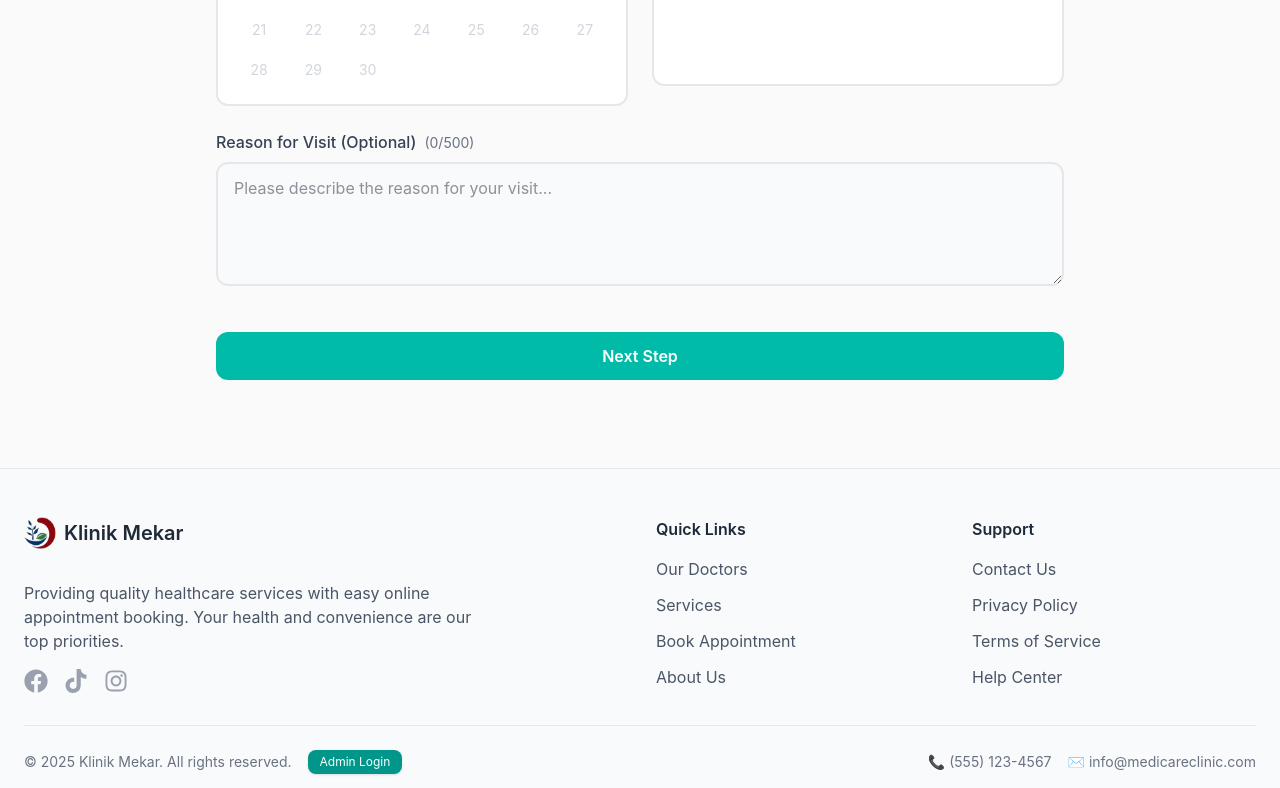
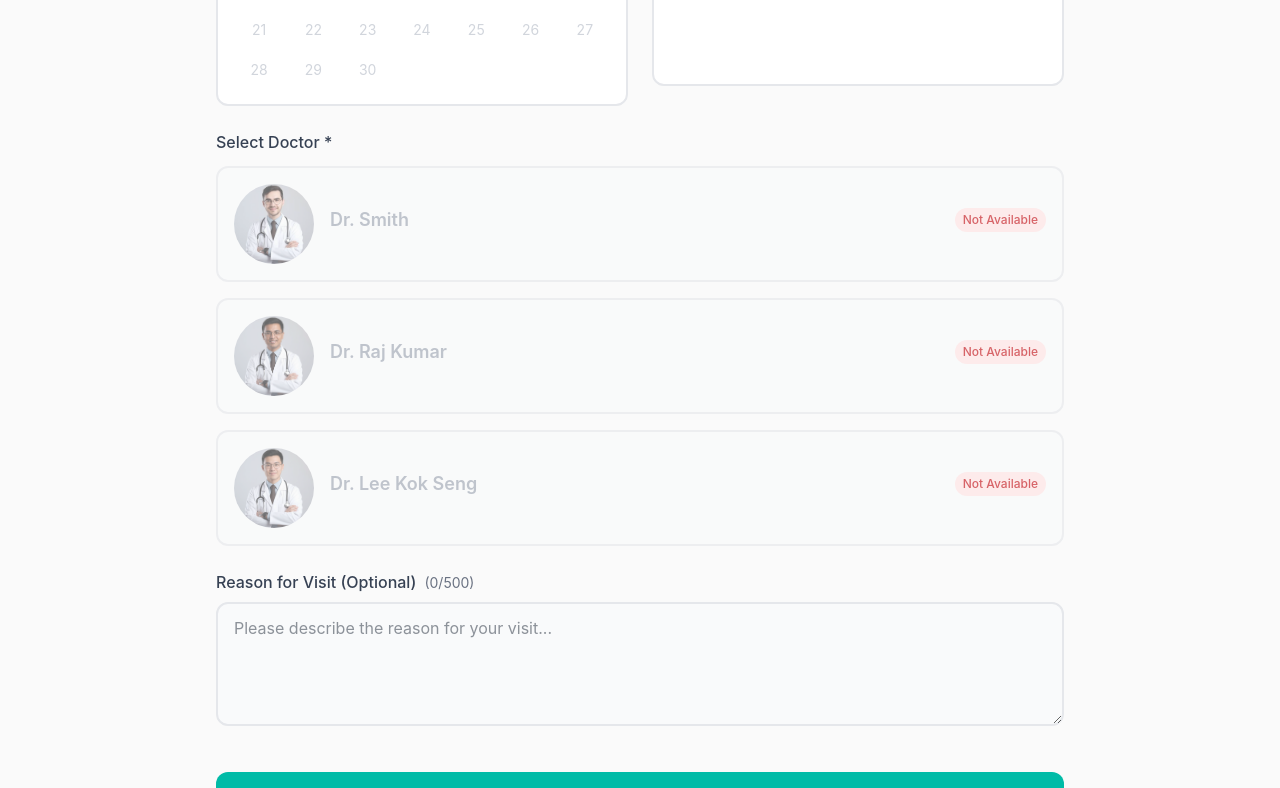
Before and after one commit to Hero2l/Clinic-System-2025, a Next.js app in the folder clinic-booking/: page /book-appointment in a window 1280 px wide. Shown: the part 580-1368 px from the top of the page. Built offline with nearby package versions, Linux system fonts and the light colour scheme.

Commit message:
Add doctor section

```diff
--- a/clinic-booking/src/components/booking/steps/StepAppointment.tsx
+++ b/clinic-booking/src/components/booking/steps/StepAppointment.tsx
@@ -1,7 +1,7 @@
 "use client";
 import { useState } from "react";
 import { useBooking } from "@/context/BookingContext";
-import type { BookingForm } from "@/lib/validation";
+import Image from "next/image";
 
 // Mock data for available time slots by date
 const mockAvailableSlots = {
@@ -21,6 +21,40 @@ const bookedSlots = {
   "2025-10-16": ["09:00", "14:30"],
   "2025-10-17": ["10:00", "15:00"],
 };
+
+// Mock data for doctors
+const mockDoctors = [
+  {
+    id: "dr1",
+    name: "Dr. Smith",
+    image: "/images/doctors/smith.jpg",
+    unavailableSlots: {
+      "2025-10-15": ["09:00", "14:00"],
+      "2025-10-16": ["11:00", "13:30"],
+      "2025-10-17": ["09:30", "14:30"]
+    }
+  },
+  {
+    id: "dr2",
+    name: "Dr. Raj Kumar",
+    image: "/images/doctors/raj.jpg",
+    unavailableSlots: {
+      "2025-10-15": ["10:30", "15:30"],
+      "2025-10-17": ["11:30", "16:30"],
+      "2025-10-21": ["09:00", "15:00"]
+    }
+  },
+  {
+    id: "dr3",
+    name: "Dr. Lee Kok Seng",
+    image: "/images/doctors/lee.jpg",
+    unavailableSlots: {
+      "2025-10-16": ["08:30", "16:00"],
+      "2025-10-18": ["10:00", "15:00"],
+      "2025-10-22": ["10:30", "14:00"]
+    }
+  }
+];
 
 interface CalendarProps {
   selectedDate: string;
@@ -89,13 +123,12 @@ const Calendar = ({ selectedDate, onDateSelect, availableDates }: CalendarProps)
               type="button"
               onClick={() => available && onDateSelect(formatDate(day))}
               disabled={!available}
-              className={`p-2 text-sm rounded-lg transition-all duration-200 ${
-                selected
+              className={`p-2 text-sm rounded-lg transition-all duration-200 ${selected
                   ? "bg-teal-500 text-white font-semibold"
                   : available
                     ? "hover:bg-teal-100 text-gray-700"
                     : "text-gray-300 cursor-not-allowed"
-              }`}
+                }`}
               aria-label={`${available ? 'Select' : 'Unavailable'} ${monthNames[currentMonth]} ${day}, ${currentYear}`}
             >
               {day}
@@ -145,17 +178,94 @@ const TimeSlots = ({ selectedDate, selectedTime, onTimeSelect }: TimeSlotsProps)
             type="button"
             onClick={() => !isBooked && onTimeSelect(time)}
             disabled={isBooked}
-            className={`p-3 rounded-lg border-2 text-sm font-medium transition-all duration-200 ${
-              isSelected
+            className={`p-3 rounded-lg border-2 text-sm font-medium transition-all duration-200 ${isSelected
                 ? "bg-teal-500 text-white border-teal-500"
                 : isBooked
                   ? "bg-gray-100 text-gray-400 border-gray-200 cursor-not-allowed"
                   : "bg-white text-gray-700 border-gray-200 hover:border-teal-300 hover:bg-teal-50"
-            }`}
+              }`}
             aria-label={`${isBooked ? 'Unavailable' : isSelected ? 'Selected' : 'Available'} time slot at ${time}`}
           >
             {time}
             {isBooked && <span className="block text-xs mt-1">Booked</span>}
+          </button>
+        );
+      })}
+    </div>
+  );
+};
+
+interface DoctorSelectionProps {
+  selectedDoctor: string;
+  onDoctorSelect: (doctorId: string) => void;
+  selectedDate: string;
+  selectedTime: string;
+}
+
+const DoctorSelection = ({ selectedDoctor, onDoctorSelect, selectedDate, selectedTime }: DoctorSelectionProps) => {
+  const isDoctorAvailable = (doctor: typeof mockDoctors[0]) => {
+    if (!selectedDate || !selectedTime) return false;
+
+    const unavailableSlots = doctor.unavailableSlots[selectedDate as keyof typeof doctor.unavailableSlots];
+    if (!unavailableSlots) return true;
+
+    return !unavailableSlots.includes(selectedTime);
+  };
+
+  return (
+    <div className="space-y-4">
+      {mockDoctors.map((doctor) => {
+        const isAvailable = isDoctorAvailable(doctor);
+        const isSelected = selectedDoctor === doctor.id;
+
+        return (
+          <button
+            key={doctor.id}
+            type="button"
+            onClick={() => isAvailable && onDoctorSelect(doctor.id)}
+            disabled={!isAvailable}
+            className={`w-full text-left border-2 rounded-xl p-4 transition-all duration-200 ${!isAvailable
+                ? "border-gray-200 bg-gray-50 cursor-not-allowed opacity-60"
+                : isSelected
+                  ? "border-teal-500 bg-teal-50"
+                  : "border-gray-200 bg-white hover:border-teal-300 hover:bg-teal-50"
+              }`}
+          >
+            <div className="flex items-center gap-4">
+              <div className="relative h-20 w-20 flex-shrink-0 overflow-hidden rounded-full">
+                <Image
+                  src={doctor.image}
+                  alt={`Photo of ${doctor.name}`}
+                  fill
+                  style={{ objectFit: 'cover' }}
+                  sizes="80px"
+                />
+              </div>
+
+              <div className="flex-1 min-w-0">
+                <div className="flex items-center justify-between gap-2 mb-2">
+                  <div>
+                    <h4 className={`font-semibold text-lg ${!isAvailable ? "text-gray-400" : "text-gray-800"}`}>
+                      {doctor.name}
+                    </h4>
+                  </div>
+
+                  {isSelected && isAvailable && (
+                    <div className="bg-teal-500 text-white rounded-full p-1 flex-shrink-0">
+                      <svg className="w-5 h-5" fill="currentColor" viewBox="0 0 20 20">
+                        <path fillRule="evenodd" d="M16.707 5.293a1 1 0 010 1.414l-8 8a1 1 0 01-1.414 0l-4-4a1 1 0 011.414-1.414L8 12.586l7.293-7.293a1 1 0 011.414 0z" clipRule="evenodd" />
+                      </svg>
+                    </div>
+                  )}
+
+                  {!isAvailable && (
+                    <span className="bg-red-100 text-red-700 text-xs font-medium px-2 py-1 rounded-full flex-shrink-0">
+                      Not Available
+                    </span>
+                  )}
+                </div>
+              </div>
+            </div>
           </button>
         );
       })}
@@ -194,12 +304,19 @@ export default function StepAppointment() {
     }
   };
 
+  const handleDoctorSelect = (doctorId: string) => {
+    setForm({ doctor: doctorId });
+    if (errors.doctor) {
+      setErrors({ ...errors, doctor: "" });
+    }
+  };
+
   const handleNext = () => {
-    // const newErrors = {};
     const newErrors: Record<string, string> = {};
     if (!form.service) newErrors.service = "Please select a service";
     if (!form.date) newErrors.date = "Date is required";
     if (!form.time) newErrors.time = "Time is required";
+    if (!form.doctor) newErrors.doctor = "Please select a doctor";
 
     if (Object.keys(newErrors).length > 0) {
       setErrors(newErrors);
@@ -213,12 +330,12 @@ export default function StepAppointment() {
     <section aria-labelledby="step1-heading">
       <h2 id="step1-heading" className="sr-only">Appointment Details</h2>
 
-      <div className="mb-6">
-        <label htmlFor="service" className="block text-gray-700 font-medium mb-2">
+      <div className="mb-6" id="service">
+        <label htmlFor="service-select" className="block text-gray-700 font-medium mb-2">
           Choose Service *
         </label>
         <select
-          id="service"
+          id="service-select"
           name="service"
           value={form.service}
           onChange={handleChange}
@@ -244,7 +361,7 @@ export default function StepAppointment() {
       </div>
 
       <div className="grid grid-cols-1 lg:grid-cols-2 gap-6 mb-6">
-        <div>
+        <div id="date">
           <label className="block text-gray-700 font-medium mb-2">Select Date *</label>
           <Calendar
             selectedDate={form.date}
@@ -254,7 +371,7 @@ export default function StepAppointment() {
           {errors.date && <p className="text-red-400 text-sm mt-2" role="alert">{errors.date}</p>}
         </div>
 
-        <div>
+        <div id="time">
           <label className="block text-gray-700 font-medium mb-2">Select Time *</label>
           <div className="bg-white border-2 border-gray-200 rounded-xl p-4 min-h-[300px]">
             <TimeSlots
@@ -265,6 +382,19 @@ export default function StepAppointment() {
           </div>
           {errors.time && <p className="text-red-400 text-sm mt-2" role="alert">{errors.time}</p>}
         </div>
+      </div>
+
+      <div className="mb-6">
+        <label className="block text-gray-700 font-medium mb-3">
+          Select Doctor *
+        </label>
+        <DoctorSelection
+          selectedDoctor={form.doctor || ""}
+          onDoctorSelect={handleDoctorSelect}
+          selectedDate={form.date}
+          selectedTime={form.time}
+        />
+        {errors.doctor && <p className="text-red-400 text-sm mt-2" role="alert">{errors.doctor}</p>}
       </div>
 
       <div className="mb-6">
```
